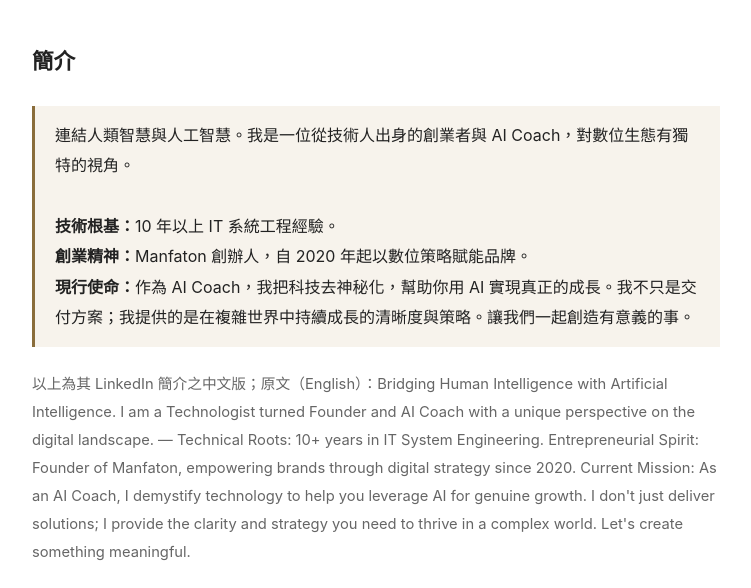
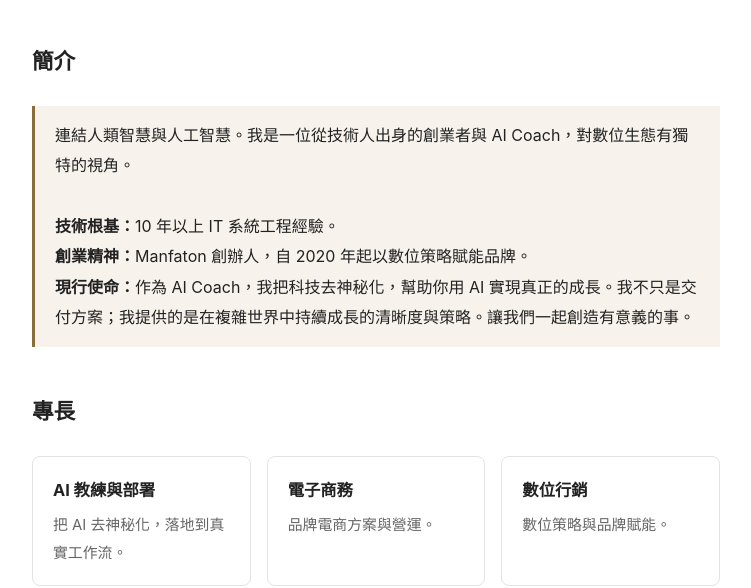
Before and after one commit to matthewkcmak/iroa, a plain HTML site: page about.html in a window 1280 px wide. Shown: the part 213-801 px from the top of the page, without its empty margins (264-1015 px from the left). Drawn offline with Linux system fonts and the light colour scheme.

Commit message:
content: about 頁移除 LinkedIn 原文宣告段（用戶要求）

```diff
--- a/about.html
+++ b/about.html
@@ -29,7 +29,6 @@
   <strong>技術根基：</strong>10 年以上 IT 系統工程經驗。<br>
   <strong>創業精神：</strong>Manfaton 創辦人，自 2020 年起以數位策略賦能品牌。<br>
   <strong>現行使命：</strong>作為 AI Coach，我把科技去神秘化，幫助你用 AI 實現真正的成長。我不只是交付方案；我提供的是在複雜世界中持續成長的清晰度與策略。讓我們一起創造有意義的事。</blockquote>
-  <p class="muted">以上為其 LinkedIn 簡介之中文版；原文（English）：Bridging Human Intelligence with Artificial Intelligence. I am a Technologist turned Founder and AI Coach with a unique perspective on the digital landscape. — Technical Roots: 10+ years in IT System Engineering. Entrepreneurial Spirit: Founder of Manfaton, empowering brands through digital strategy since 2020. Current Mission: As an AI Coach, I demystify technology to help you leverage AI for genuine growth. I don't just deliver solutions; I provide the clarity and strategy you need to thrive in a complex world. Let's create something meaningful.</p>
 
   <h2>專長</h2>
   <div class="cards">
```
